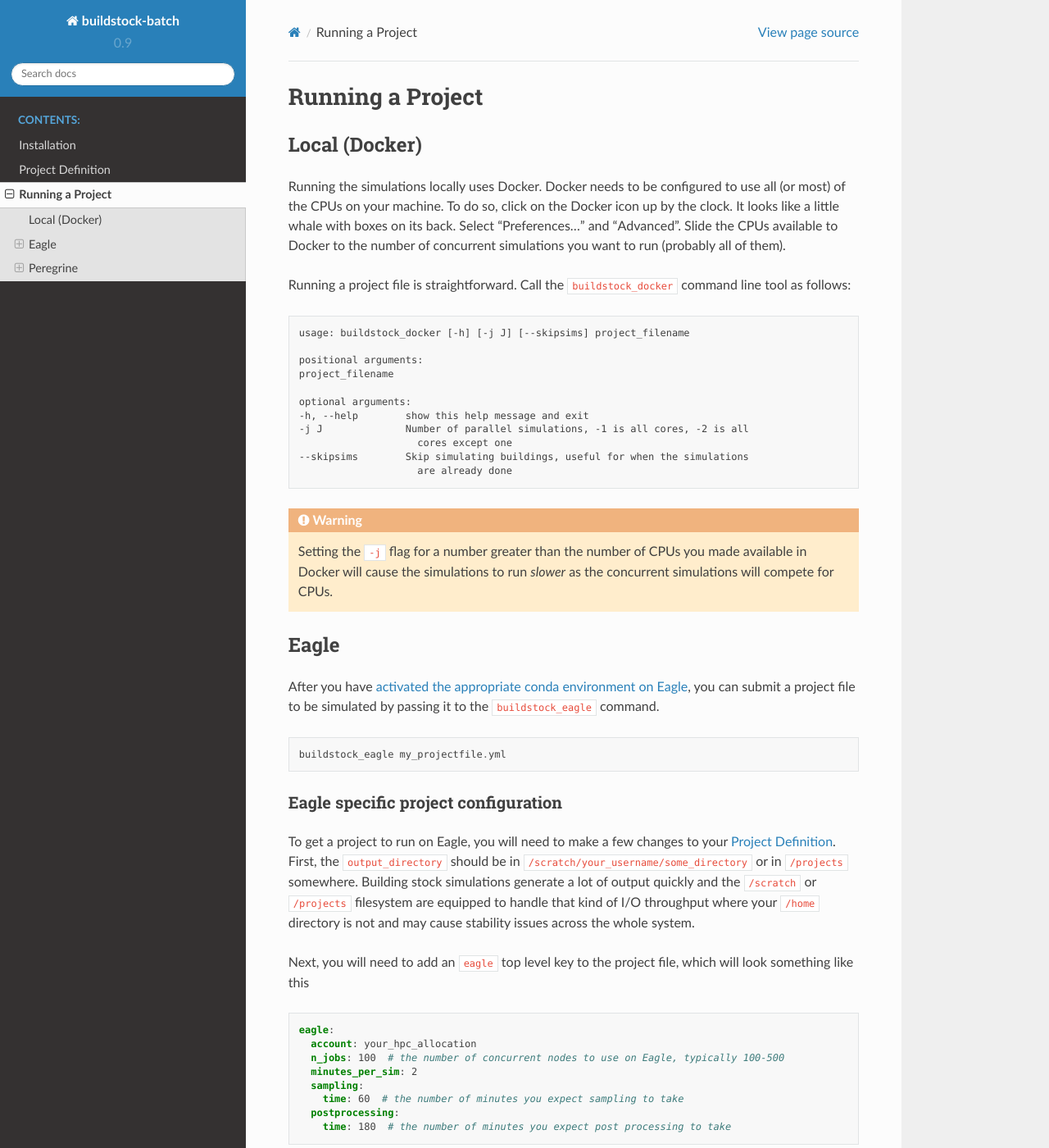
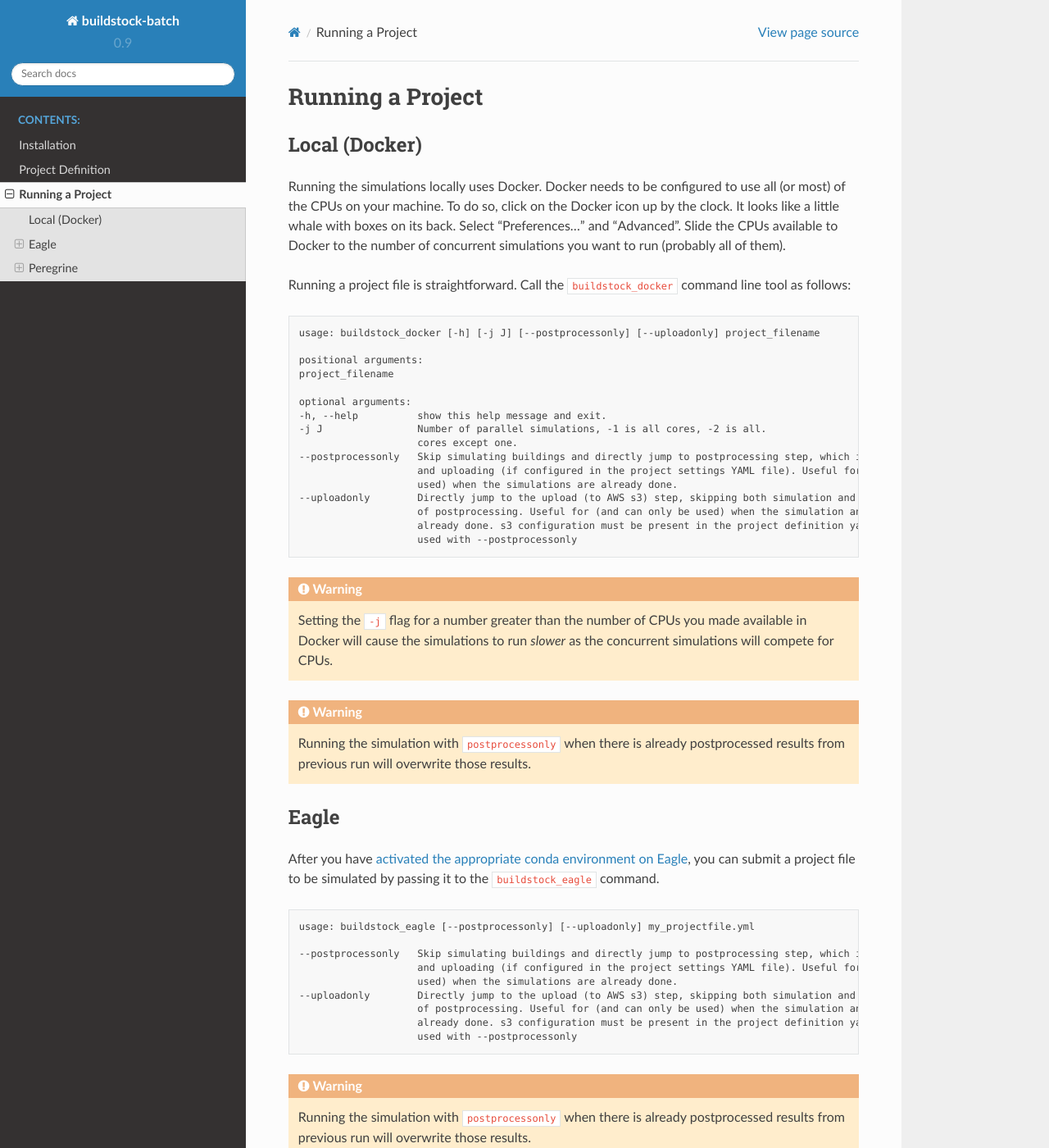
Before and after one commit to NREL/buildstockbatch, a Sphinx documentation site: the page built from docs/run_sims.rst, in a window 1280 px wide and 1400 px high. Shown: the whole window at 82% size. Built offline with Sphinx 7.4.7 and the Read the Docs theme 2.0.0, drawn with Linux system fonts in a browser that asks for light colours.

Commit message:
Updated documentation for running simulation

```diff
--- a/docs/run_sims.rst
+++ b/docs/run_sims.rst
@@ -14,31 +14,55 @@ Running a project file is straightforward. Call the ``buildstock_docker`` comman
 
 .. code-block:: none
 
-    usage: buildstock_docker [-h] [-j J] [--skipsims] project_filename
+    usage: buildstock_docker [-h] [-j J] [--postprocessonly] [--uploadonly] project_filename
 
     positional arguments:
     project_filename
 
     optional arguments:
-    -h, --help        show this help message and exit
-    -j J              Number of parallel simulations, -1 is all cores, -2 is all
-                        cores except one
-    --skipsims        Skip simulating buildings, useful for when the simulations
-                        are already done
+    -h, --help          show this help message and exit.
+    -j J                Number of parallel simulations, -1 is all cores, -2 is all.
+                        cores except one.
+    --postprocessonly   Skip simulating buildings and directly jump to postprocessing step, which involves aggregating
+                        and uploading (if configured in the project settings YAML file). Useful for (and can only be
+                        used) when the simulations are already done.
+    --uploadonly        Directly jump to the upload (to AWS s3) step, skipping both simulation and the aggregation part
+                        of postprocessing. Useful for (and can only be used) when the simulation and aggregation are
+                        already done. s3 configuration must be present in the project definition yaml file. Cannot be
+                        used with --postprocessonly
 
 .. warning::
 
     Setting the ``-j`` flag for a number greater than the number of CPUs you made available in Docker
     will cause the simulations to run *slower* as the concurrent simulations will compete for CPUs.
 
+.. warning::
+
+    Running the simulation with ``postprocessonly`` when there is already postprocessed results from previous run will
+    overwrite those results.
+
 Eagle
 ~~~~~
 After you have :ref:`activated the appropriate conda environment on Eagle <eagle_install>`,
 you can submit a project file to be simulated by passing it to the ``buildstock_eagle`` command.
 
-::
+.. code-block:: none
 
-   buildstock_eagle my_projectfile.yml
+    usage: buildstock_eagle [--postprocessonly] [--uploadonly] my_projectfile.yml
+
+    --postprocessonly   Skip simulating buildings and directly jump to postprocessing step, which involves aggregating
+                        and uploading (if configured in the project settings YAML file). Useful for (and can only be
+                        used) when the simulations are already done.
+    --uploadonly        Directly jump to the upload (to AWS s3) step, skipping both simulation and the aggregation part
+                        of postprocessing. Useful for (and can only be used) when the simulation and aggregation are
+                        already done. s3 configuration must be present in the project definition yaml file. Cannot be
+                        used with --postprocessonly
+
+.. warning::
+
+    Running the simulation with ``postprocessonly`` when there is already postprocessed results from previous run will
+    overwrite those results.
+
 
 Eagle specific project configuration
 ....................................
```
